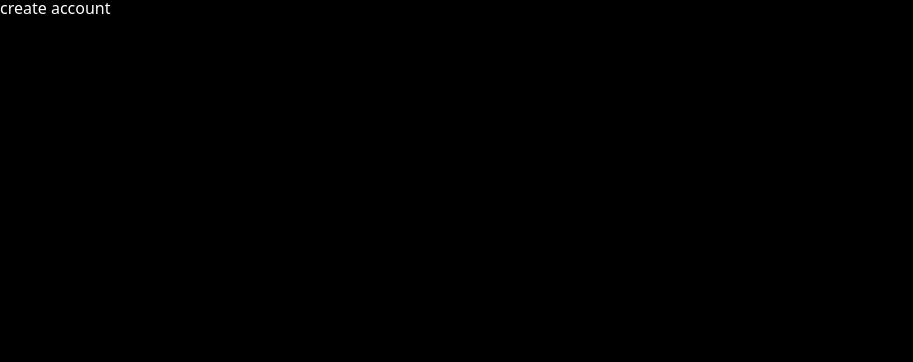
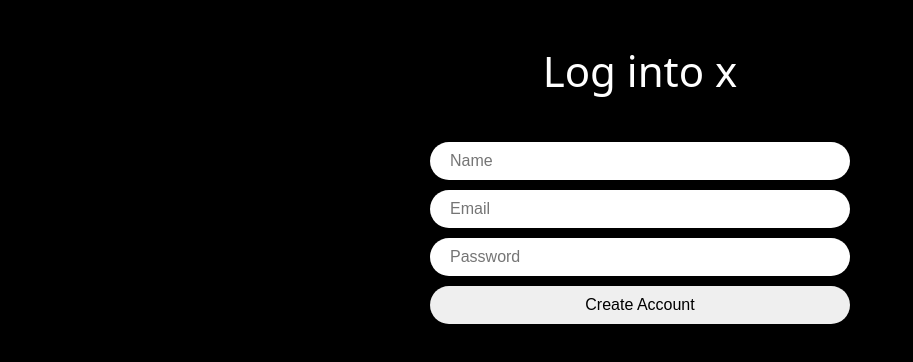
Before and after one commit to Ncoding2023/nwitter-reloaded, a React (Vite) app: page /create-account in a window 1280 px wide. Shown: the top 362 px of the page, without its empty margins (0-913 px from the left). Built offline with nearby package versions, Linux system fonts and the light colour scheme.

Commit message:
3.1 Forms and UI

```diff
--- a/src/App.tsx
+++ b/src/App.tsx
@@ -4,7 +4,7 @@
 import Profile from "./routes/profile";
 import Login from "./routes/login";
 import CreateAccount from "./routes/create-account";
-import { createGlobalStyle } from "styled-components";
+import { createGlobalStyle, styled } from "styled-components";
 import reset from "styled-reset";
 import { useEffect, useState } from "react";
 import LoadingScreen from "./components/loading-screen";
@@ -48,20 +48,26 @@
   }
 `;
 
+const Wrapper = styled.div`
+  height: 100vh;
+  display: flex;
+  justify-content: center;
+`;
+
 function App() {
   const [isLoading, setIsLoading] = useState(true);
-  const init = async() => {
+  const init = async () => {
     await auth.authStateReady();
     setIsLoading(false);
-  }
+  };
   useEffect(() => {
     init();
-  },[]);
+  }, []);
   return (
-    <>
+    <Wrapper>
       <GlobalStyles />
       {isLoading ? <LoadingScreen /> : <RouterProvider router={router} />}
-    </>
+    </Wrapper>
   );
 }
 
--- a/src/routes/create-account.tsx
+++ b/src/routes/create-account.tsx
@@ -1,3 +1,111 @@
+import { useState } from "react";
+import { styled } from "styled-components";
+
+const Wrapper = styled.div`
+  height: 100%;
+  display: flex;
+  flex-direction: column;
+  align-items: center;
+  width: 420px;
+  padding: 50px 0px;
+`;
+
+const Title = styled.h1`
+  font-size: 42px;
+`;
+
+const Form = styled.form`
+  margin-top: 50px;
+  display: flex;
+  flex-direction: column;
+  gap: 10px;
+  width: 100%;
+`;
+
+const Input = styled.input`
+  padding: 10px 20px;
+  border-radius: 50px;
+  border: none;
+  width: 100%;
+  font-size: 16px;
+  &[type="submit"] {
+    cursor: pointer;
+    &:hover {
+      opacity: 0.8;
+    }
+  }
+`;
+
+const Error = styled.span`
+  font-weight: 600;
+  color: tomato;
+`;
+
 export default function CreateAccount() {
-    return <h1>create account</h1>;
+  const [isLoading, setLoading] = useState(false);
+  const [name, setName] = useState("");
+  const [email, setEmail] = useState("");
+  const [password, setPassword] = useState("");
+  const [error, setError] = useState("");
+  const onChange = (e: React.ChangeEvent<HTMLInputElement>) => {
+    const {
+      target: { name, value },
+    } = e;
+    if (name === "name") {
+      setName(value);
+    } else if (name === "email") {
+      setEmail(value);
+    } else if (name === "password") {
+      setPassword(value);
+    }
+  };
+  const onSubmit = (e: React.FormEvent<HTMLFormElement>) => {
+    e.preventDefault();
+    try {
+        // create an account
+      // set the name of the user.
+      // redirect to the home page
+    } catch (e) {
+      //setError
+    } finally {
+      setLoading(false);
+    }
+    console.log(name, email, password);
+  };
+  return (
+    <Wrapper>
+      <Title>Log into x</Title>
+      <Form onSubmit={onSubmit}>
+        <Input
+          onChange={onChange}
+          name="name"
+          value={name}
+          placeholder="Name"
+          type="text"
+          required
+        />
+        <Input
+          onChange={onChange}
+          name="email"
+          value={email}
+          placeholder="Email"
+          type="email"
+          required
+        />
+        <Input
+          onChange={onChange}
+          name="password"
+          value={password}
+          placeholder="Password"
+          type="password"
+          required
+        />
+        <Input
+          type="submit"
+          value={isLoading ? "Loading..." : "Create Account"}
+        />
+      </Form>
+      {error !== "" ? <Error>{error}</Error> : null}
+    </Wrapper>
+  );
 }
```
Also changed, not shown: note.txt.
